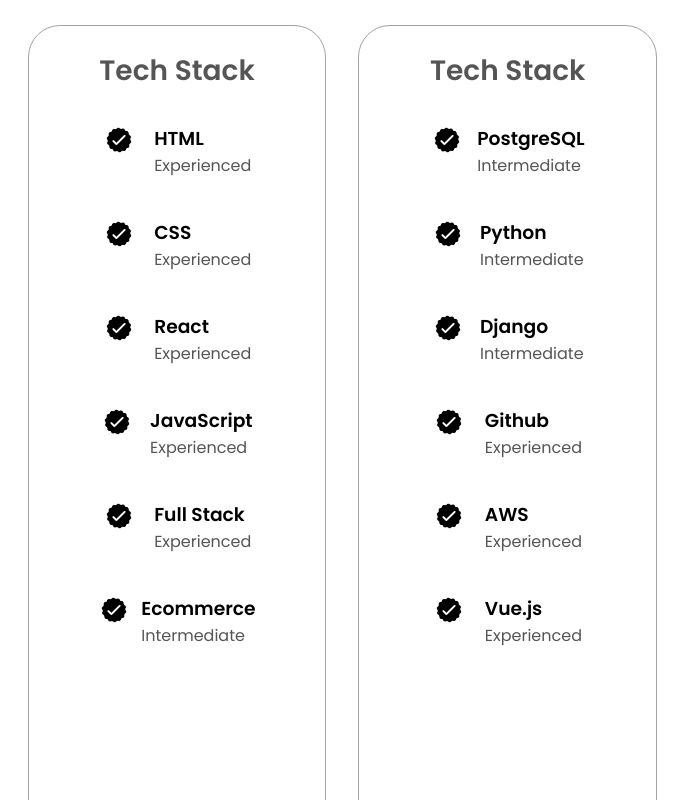
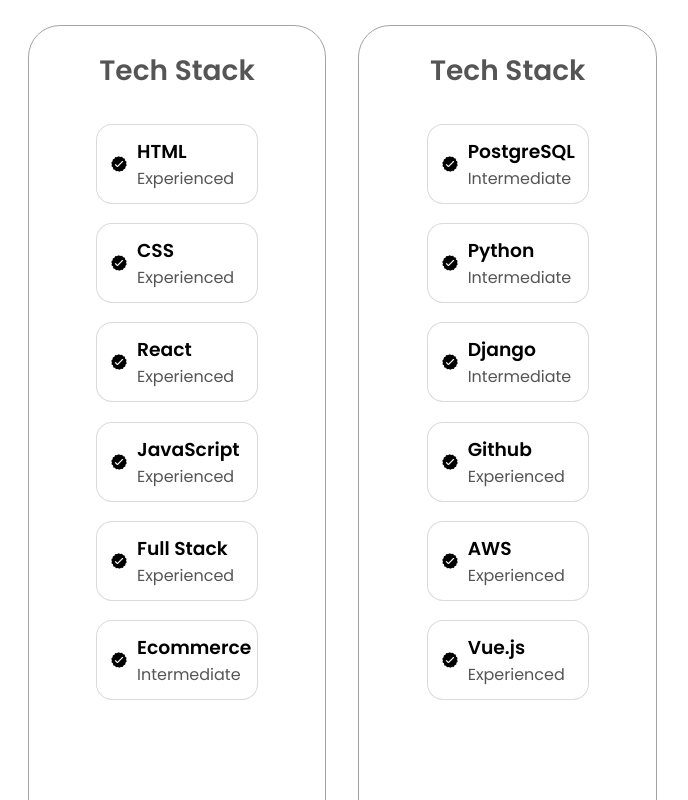
Before and after one commit to nikhilkalhan92/Nikhil-Website-Portfolio, a plain HTML site: page index.html in a window 1280 px wide. Shown: the part 1800-2600 px from the top of the page, 463-1151 px from the left. Drawn offline with Linux system fonts and the light colour scheme.

Commit message:
change css

```diff
--- a/style.css
+++ b/style.css
@@ -345,19 +345,26 @@ section {
   text-align: initial;
   flex-wrap: wrap;
   flex-direction: row;
-  gap: 2.5rem;
-  justify-content: space-around;
+  gap: 1.2rem;
+  justify-content: center;
 }
 
 article {
   display: flex;
-  width: 10rem;
-  justify-content: space-around;
+  align-items: center;
+  width: 8.5rem;
+  justify-content: flex-start;
   gap: 0.5rem;
+  padding: 0.75rem 0.75rem;
+  border-radius: 1rem;
+  border: 1px solid rgba(163, 163, 163, 0.4);
+  background: #ffffff;
 }
 
 article .icon {
   cursor: default;
+  width: 1.25rem;
+  height: 1.25rem;
 }
 
 /* PROJECTS SECTION */
```
